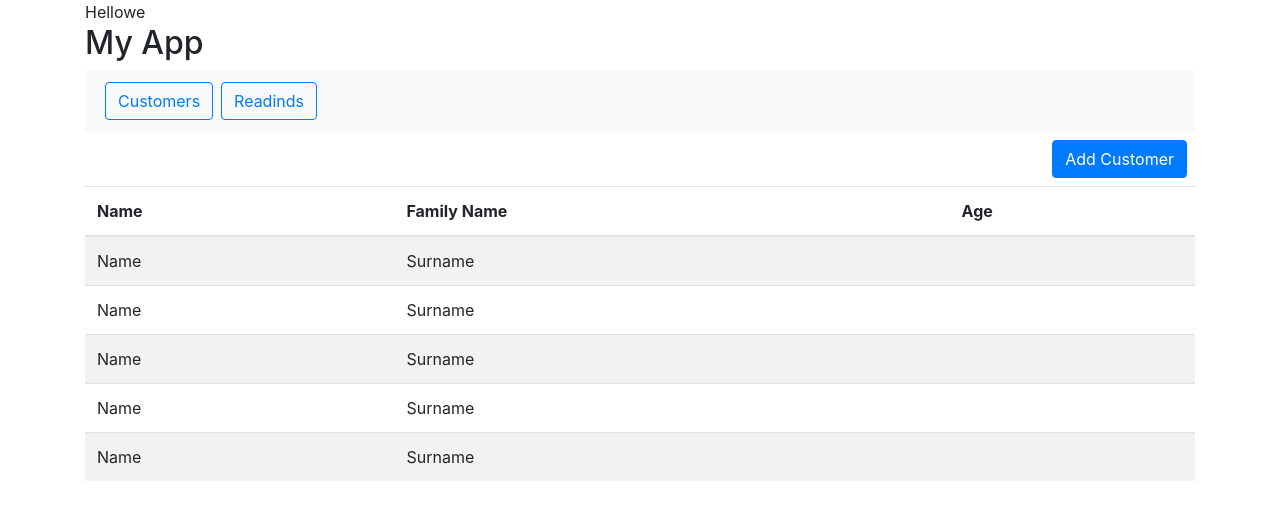
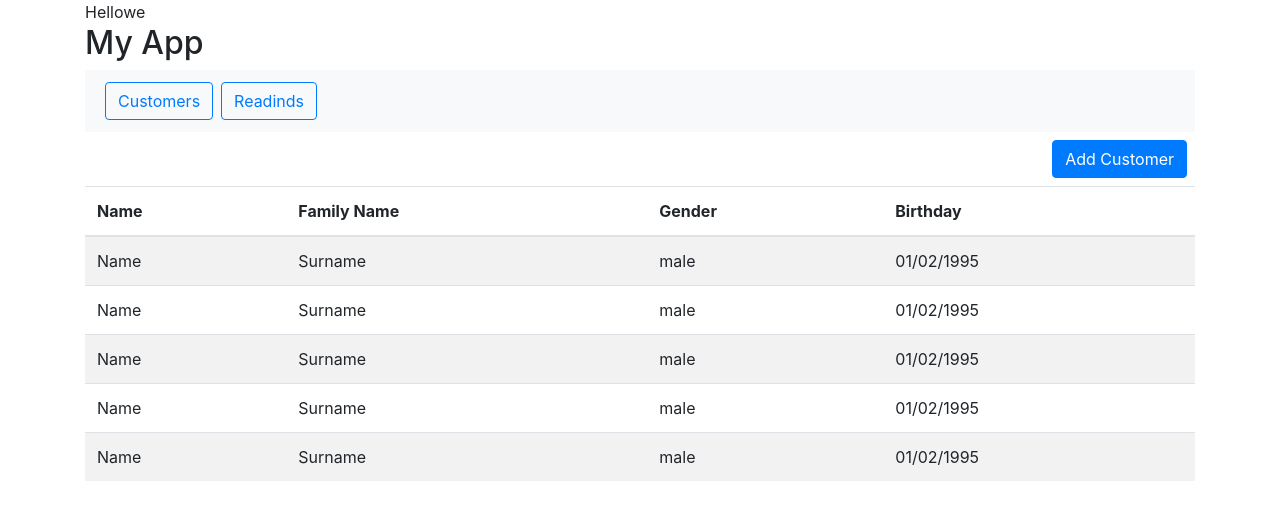
Before and after one commit to FrotaLucas/smart-utilities-management-system, an Angular app: page /customer in a window 1280 px wide. Shown: the top 520 px of the page. Built offline with nearby package versions, Linux system fonts and the light colour scheme.

Commit message:
fix gender and birthday of customers

```diff
--- a/src/app/components/customer/show-customer/show-customer.component.html
+++ b/src/app/components/customer/show-customer/show-customer.component.html
@@ -6,14 +6,16 @@
         <tr>
             <th>Name</th>
             <th>Family Name</th>
-            <th>Age</th>
+            <th>Gender</th>
+            <th>Birthday</th>
         </tr>
     </thead>
     <tbody>
         <tr *ngFor="let dataItem of myList">
             <td>{{dataItem.name}}</td>
             <td>{{dataItem.familyName}}</td>
-            <td>{{dataItem.age}}</td>
+            <td>{{dataItem.gender}}</td>
+            <td>{{dataItem.birthDay}}</td>
         </tr>
     </tbody>
 </table>
```
